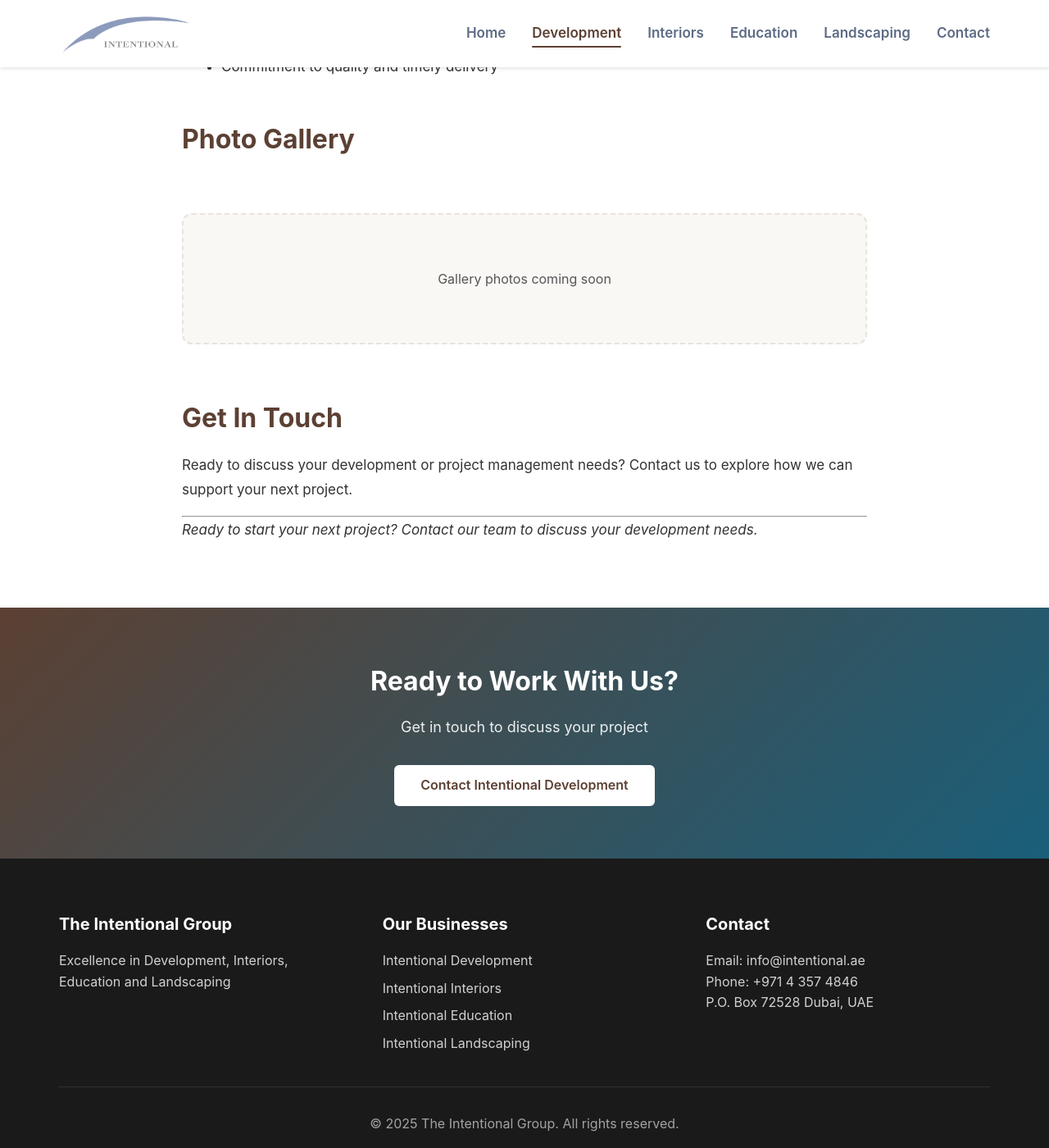
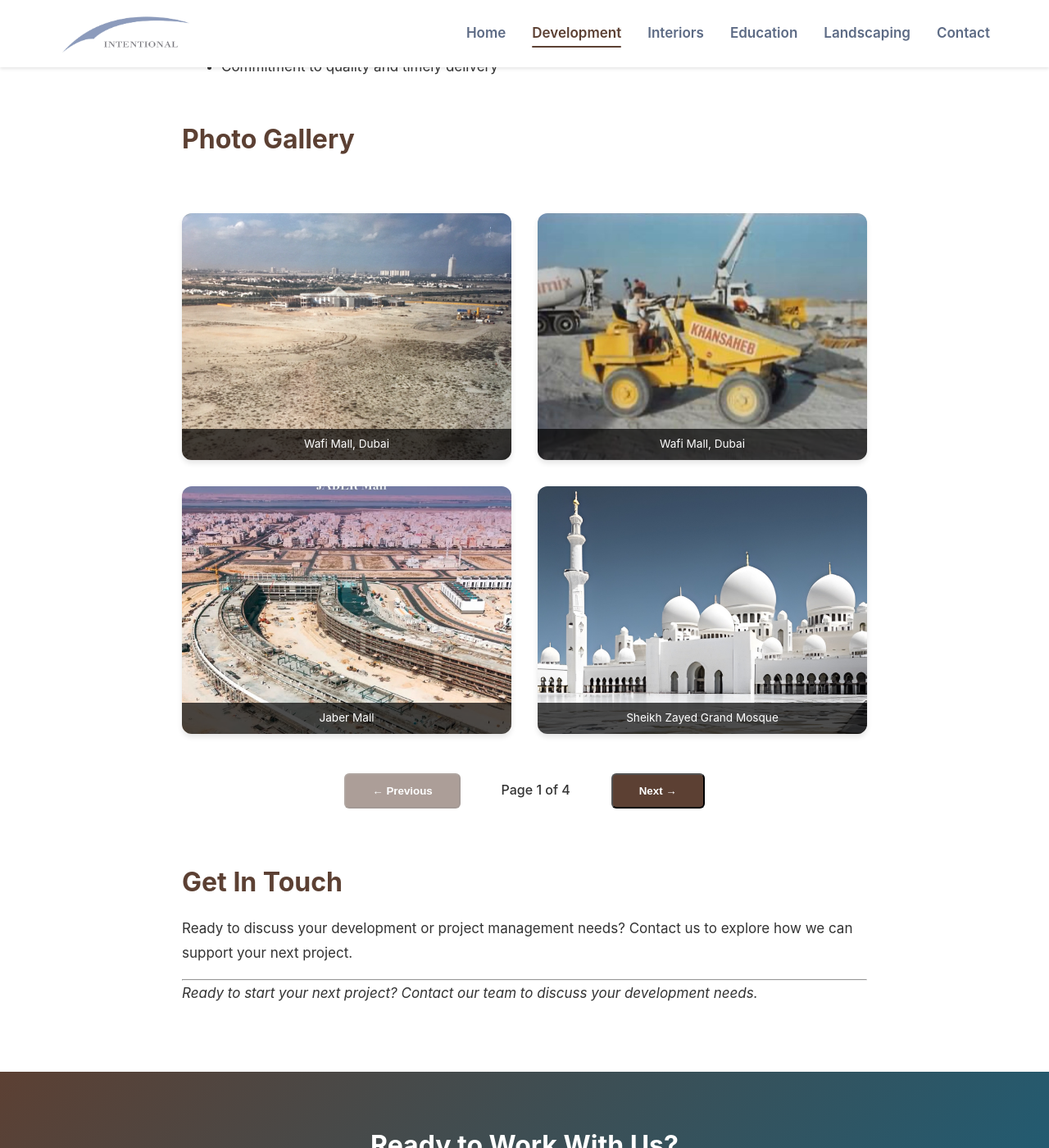
Before and after one commit to scottfeltham/intentional, a Jekyll site: the page built from _businesses/intentional-development.md, in a window 1280 px wide and 1400 px high, scrolled down 3323 px. Shown: the whole window at 82% size. Built offline with Jekyll 4.4.1, drawn with Linux system fonts in a browser that asks for light colours.

Commit message:
Add Development photo gallery with project labels
- Add 15 project images from Development portfolio (AI upscaled)
- Add visible labels to gallery items (Wafi Mall, Jaber Mall, Sheikh Zayed Grand Mosque, etc.)
- Show labels in lightbox modal view
- Optimise all gallery images (resize to 1600px max, convert PNGs to JPEGs)
- Fix HTML validation issues (duplicate title, button types, entity encoding)
- Add gallery label styling with semi-transparent overlay

🤖 Generated with [Claude Code](https://claude.com/claude-code)

Co-Authored-By: Claude <noreply@anthropic.com>

```diff
--- a/_businesses/intentional-development.md
+++ b/_businesses/intentional-development.md
@@ -75,8 +75,67 @@ As part of The Intentional Group, we bring:
 ## Photo Gallery
 
 <div class="photo-gallery">
-  <div class="gallery-placeholder">
-    <p>Gallery photos coming soon</p>
+  <div class="gallery-grid">
+    <div class="gallery-item">
+      <img src="{{ '/assets/images/gallery/development/image1.jpeg' | relative_url }}" alt="Wafi Mall, Dubai - Aerial construction view" loading="lazy">
+      <span class="gallery-label">Wafi Mall, Dubai</span>
+    </div>
+    <div class="gallery-item">
+      <img src="{{ '/assets/images/gallery/development/image2.jpg' | relative_url }}" alt="Wafi Mall, Dubai - Construction site" loading="lazy">
+      <span class="gallery-label">Wafi Mall, Dubai</span>
+    </div>
+    <div class="gallery-item">
+      <img src="{{ '/assets/images/gallery/development/image3.jpeg' | relative_url }}" alt="Jaber Mall" loading="lazy">
+      <span class="gallery-label">Jaber Mall</span>
+    </div>
+    <div class="gallery-item">
+      <img src="{{ '/assets/images/gallery/development/image4.jpg' | relative_url }}" alt="Sheikh Zayed Grand Mosque" loading="lazy">
+      <span class="gallery-label">Sheikh Zayed Grand Mosque</span>
+    </div>
+    <div class="gallery-item">
+      <img src="{{ '/assets/images/gallery/development/image5.jpg' | relative_url }}" alt="Sheikh Zayed Desert Learning Centre" loading="lazy">
+      <span class="gallery-label">Sheikh Zayed Desert Learning Centre</span>
+    </div>
+    <div class="gallery-item">
+      <img src="{{ '/assets/images/gallery/development/image6.jpg' | relative_url }}" alt="West Bay Complex including Four Seasons Hotel" loading="lazy">
+      <span class="gallery-label">West Bay Complex, Four Seasons Hotel</span>
+    </div>
+    <div class="gallery-item">
+      <img src="{{ '/assets/images/gallery/development/image7.jpg' | relative_url }}" alt="Al Ain Wildlife Park and Resort" loading="lazy">
+      <span class="gallery-label">Al Ain Wildlife Park and Resort</span>
+    </div>
+    <div class="gallery-item">
+      <img src="{{ '/assets/images/gallery/development/image8.jpg' | relative_url }}" alt="Wisdom Tree Residential Complex, Bangalore" loading="lazy">
+      <span class="gallery-label">Wisdom Tree Residential, Bangalore</span>
+    </div>
+    <div class="gallery-item">
+      <img src="{{ '/assets/images/gallery/development/image9.jpeg' | relative_url }}" alt="Mubarak Al Kabeer Container Port" loading="lazy">
+      <span class="gallery-label">Mubarak Al Kabeer Container Port</span>
+    </div>
+    <div class="gallery-item">
+      <img src="{{ '/assets/images/gallery/development/image10.jpeg' | relative_url }}" alt="Adma-Opco Adgas Headquarters, Abu Dhabi" loading="lazy">
+      <span class="gallery-label">Adma-Opco Adgas Headquarters</span>
+    </div>
+    <div class="gallery-item">
+      <img src="{{ '/assets/images/gallery/development/image11.jpg' | relative_url }}" alt="Amiri Flight, Abu Dhabi" loading="lazy">
+      <span class="gallery-label">Amiri Flight, Abu Dhabi</span>
+    </div>
+    <div class="gallery-item">
+      <img src="{{ '/assets/images/gallery/development/image12.jpg' | relative_url }}" alt="Four Seasons, Doha Spa" loading="lazy">
+      <span class="gallery-label">Four Seasons Spa, Doha</span>
+    </div>
+    <div class="gallery-item">
+      <img src="{{ '/assets/images/gallery/development/image13.jpg' | relative_url }}" alt="Dubai Creek Marina Harbour Terminus" loading="lazy">
+      <span class="gallery-label">Dubai Creek Marina Harbour</span>
+    </div>
+    <div class="gallery-item">
+      <img src="{{ '/assets/images/gallery/development/image14.jpg' | relative_url }}" alt="Etihad Museum" loading="lazy">
+      <span class="gallery-label">Etihad Museum</span>
+    </div>
+    <div class="gallery-item">
+      <img src="{{ '/assets/images/gallery/development/image15.jpg' | relative_url }}" alt="Abu Dhabi Ship Building Shipyard" loading="lazy">
+      <span class="gallery-label">Abu Dhabi Ship Building Shipyard</span>
+    </div>
   </div>
 </div>
 
--- a/_layouts/default.html
+++ b/_layouts/default.html
@@ -3,7 +3,6 @@
 <head>
   <meta charset="UTF-8">
   <meta name="viewport" content="width=device-width, initial-scale=1.0">
-  <title>{{ page.title }} - {{ site.title }}</title>
 
   <!-- Meta Description -->
   <meta name="description" content="{% if page.description %}{{ page.description }}{% elsif page.tagline %}{{ page.tagline }} - {{ page.title }} is part of The Intentional Group, Dubai UAE.{% else %}{{ site.description }}{% endif %}">
@@ -52,7 +51,7 @@
       </a>
 
       <!-- Mobile menu toggle -->
-      <button class="mobile-menu-toggle" aria-label="Toggle navigation menu" aria-expanded="false">
+      <button type="button" class="mobile-menu-toggle" aria-label="Toggle navigation menu" aria-expanded="false">
         <span class="hamburger-line"></span>
         <span class="hamburger-line"></span>
         <span class="hamburger-line"></span>
@@ -191,7 +192,7 @@
         // Create modal for image viewing
         const modal = document.createElement('div');
         modal.className = 'gallery-modal';
-        modal.innerHTML = '<div class="modal-content"><button class="modal-close">&times; Close</button><img src="" alt=""><div class="modal-nav"><button class="modal-prev">&larr; Previous</button><span class="modal-counter"></span><button class="modal-next">Next &rarr;</button></div></div>';
+        modal.innerHTML = '<div class="modal-content"><button type="button" class="modal-close">\u00D7 Close</button><img src="" alt=""><div class="modal-label"></div><div class="modal-nav"><button type="button" class="modal-prev">\u2190 Previous</button><span class="modal-counter"></span><button type="button" class="modal-next">Next \u2192</button></div></div>';
         document.body.appendChild(modal);
 
         const modalImg = modal.querySelector('img');
--- a/assets/css/style.css
+++ b/assets/css/style.css
@@ -740,6 +740,24 @@ body {
   margin-bottom: var(--spacing-sm);
 }
 
+/* Gallery Labels */
+.gallery-item {
+  position: relative;
+}
+
+.gallery-label {
+  display: block;
+  padding: var(--spacing-xs) var(--spacing-sm);
+  background: rgba(0, 0, 0, 0.7);
+  color: var(--white);
+  font-size: 0.85rem;
+  text-align: center;
+  position: absolute;
+  bottom: 0;
+  left: 0;
+  right: 0;
+}
+
 /* Gallery Pagination */
 .gallery-pagination {
   display: flex;
@@ -808,9 +826,17 @@ body {
 
 .gallery-modal img {
   max-width: 100%;
-  max-height: 75vh;
+  max-height: 70vh;
   object-fit: contain;
   border-radius: var(--radius-md);
+}
+
+.gallery-modal .modal-label {
+  color: var(--white);
+  font-size: 1.1rem;
+  font-weight: 500;
+  margin-top: var(--spacing-sm);
+  padding: var(--spacing-xs) var(--spacing-md);
 }
 
 .gallery-modal .modal-nav {
```
Also changed, not shown: other parts of _layouts/default.html (+11 -2 lines), assets/images/gallery/development/image1.jpeg (added), assets/images/gallery/development/image10.jpeg (added), assets/images/gallery/development/image11.jpg (added), assets/images/gallery/development/image12.jpg (added), assets/images/gallery/development/image13.jpg (added), assets/images/gallery/development/image14.jpg (added), assets/images/gallery/development/image15.jpg (added), assets/images/gallery/development/image2.jpg (added), assets/images/gallery/development/image3.jpeg (added), assets/images/gallery/development/image4.jpg (added), assets/images/gallery/development/image5.jpg (added), assets/images/gallery/development/image6.jpg (added), assets/images/gallery/development/image7.jpg (added), 2 more files, 2 other files.
